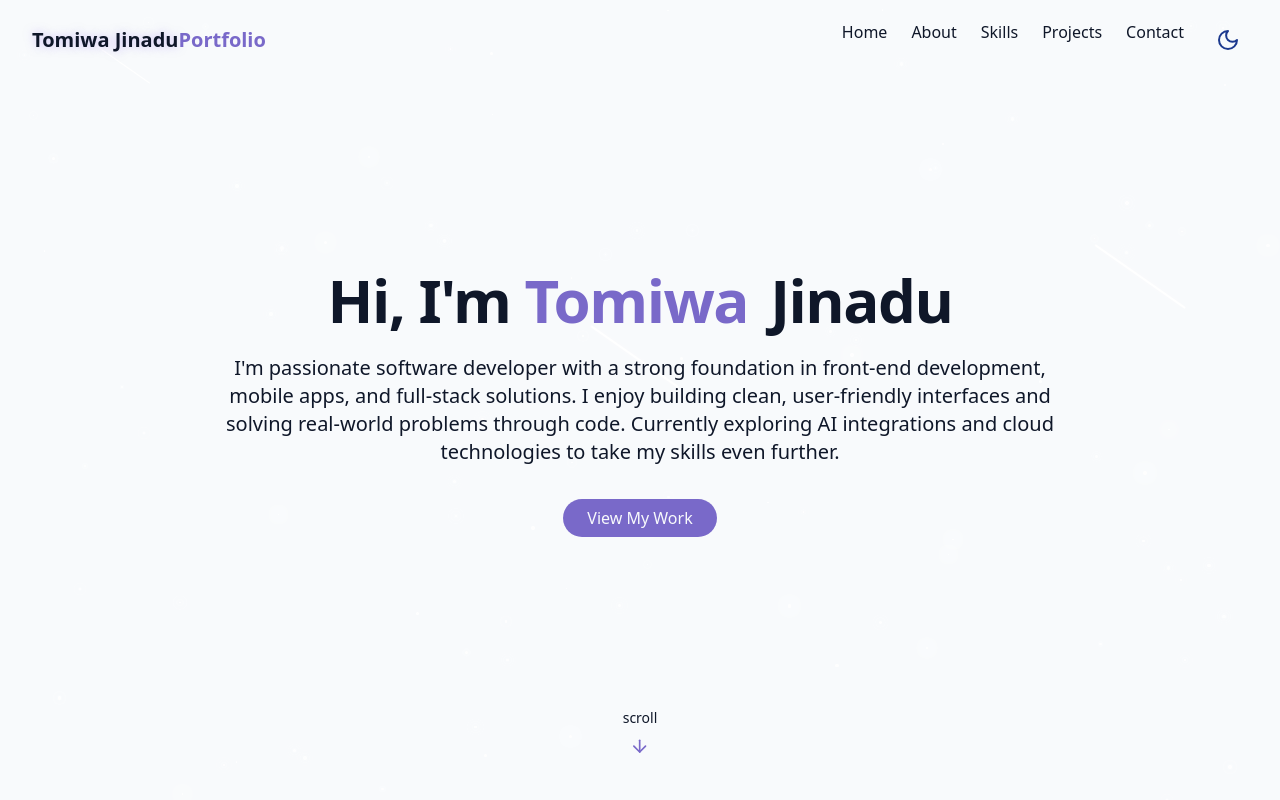
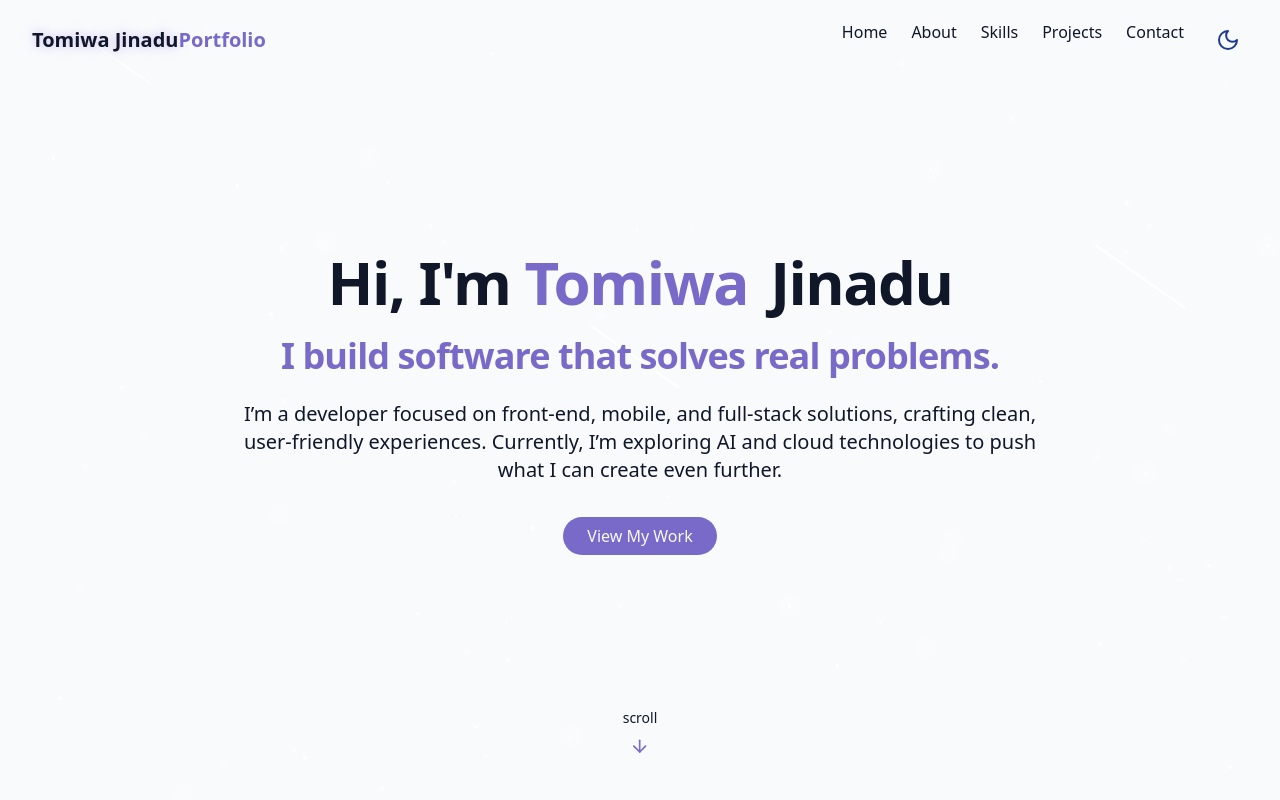
Before and after one commit to Tomiwajin/TomiwaJinadu-Portfolio-V1, a React (Vite) app: page / in a window 1280 px wide. Shown: the top 800 px of the page. Built offline with nearby package versions, Linux system fonts and the light colour scheme.

Commit message:
updated hero section

```diff
--- a/src/Components/HeroSection.jsx
+++ b/src/Components/HeroSection.jsx
@@ -32,12 +32,18 @@ export const HeroSection = () => {
               Jinadu{" "}
             </span>
           </h1>
+          <h2
+            className="text-primary
+          text xl md:text-4xl font-bold tracking-tight "
+          >
+            {" "}
+            I build software that solves real problems.{" "}
+          </h2>
           <p className="text-lg md:text-xl text-muted-foreground max-2-2xl mx-auto opacity-0 animate-fade-in-delay-3">
-            I'm passionate software developer with a strong foundation in
-            front-end development, mobile apps, and full-stack solutions. I
-            enjoy building clean, user-friendly interfaces and solving
-            real-world problems through code. Currently exploring AI
-            integrations and cloud technologies to take my skills even further.
+            I’m a developer focused on front-end, mobile, and full-stack
+            solutions, crafting clean, user-friendly experiences. Currently, I’m
+            exploring AI and cloud technologies to push what I can create even
+            further.
           </p>
 
           <div className="pt-4 opacity-0 animate-fade-in-delay-4">
```
